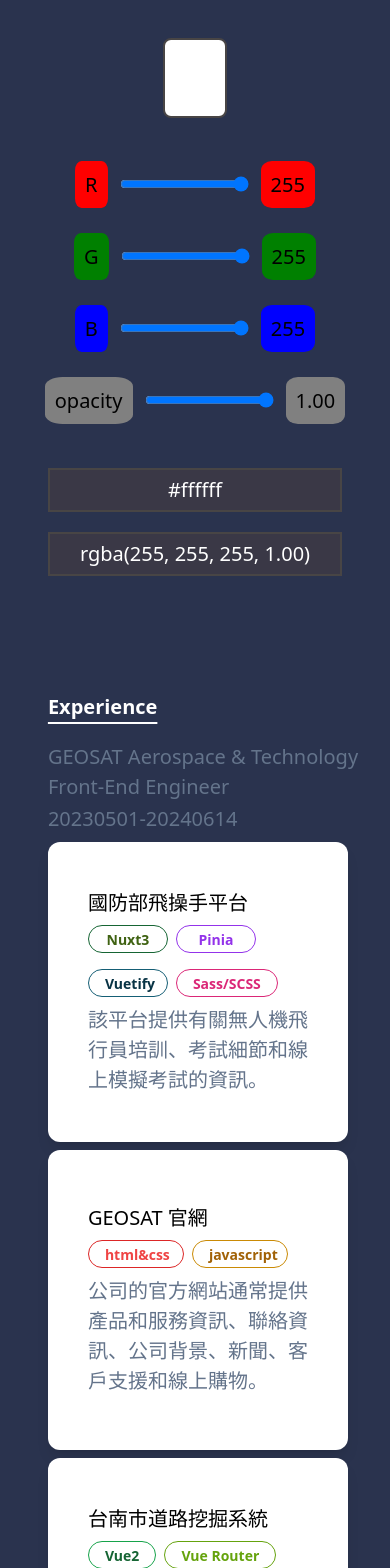
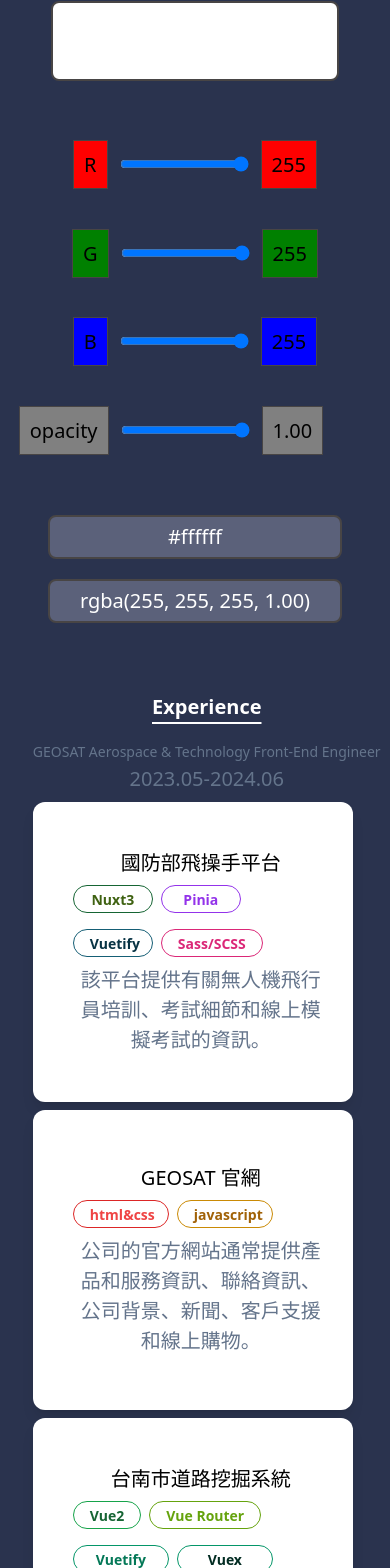
Before and after one commit to kuomay/Portfolio, a Nuxt app: page / in a window 390 px wide. Shown: the part 286-1854 px from the top of the page. Built offline with nearby package versions, Linux system fonts and the light colour scheme.

Commit message:
rwd調整

```diff
--- a/pages/index.vue
+++ b/pages/index.vue
@@ -6,13 +6,13 @@
           <h1 class="animate__animated animate__backInLeft sm:text-xs lg:text-4xl">Hi, I'm a Frontend Engineer.</h1>
           <h1 class="animate__animated animate__backInLeft mt-6">
             <span class="job-title sm:text-xs lg:text-4xl">My name is</span>
-            <span class="sm:text-3xl lg:text-6xl font-bold text-violet-300"> Sin-Mei, Kuo.</span>
+            <span class="sm:text-3xl lg:text-6xl font-bold text-violet-300"> Sin-Mei, Kuo</span>
           </h1>
         </div>
 
         <div class="flex-item item-2 animate__animated animate__heartBeat sm:text-sm">
           <div class="slider">
-            <h2 class="rounded-lg bg-gray-200 sm:w-72 h-20 lg:w-80" :style="{ backgroundColor: rgbaCode }"></h2>
+            <h2 class="rounded-lg bg-gray-200 w-72 h-20 lg:w-80" :style="{ backgroundColor: rgbaCode }"></h2>
 
             <!-- RGB 調節器 -->
             <div>
@@ -32,17 +32,17 @@
             </div>
             <div>
               <span class="alpha">opacity</span>
-              <input type="range" v-model.number="alpha" min="0" max="1" step="0.01" class="mr-3 mx-3 lg:w-48 sm:w-15">
-              <span class="alpha">{{ alpha.toFixed(2) }}</span>
+              <input type="range" v-model.number="alpha" min="0" max="1" step="0.01" class="mr-3 mx-3  lg:w-48 sm:w-15">
+              <span class="alpha mr-12">{{ alpha.toFixed(2) }}</span>
             </div>
 
             <!-- 顏色展示和 RGBA Code -->
             <div class="flex flex-row sm:flex flex-col ">
               <div class="" @click="copyHexCode">
-                <h2 class="hex-code text-center">{{ hexCode }}</h2>
+                <h2 class="hex-code flex items-center justify-center lg:h-20 rounded-lg">{{ hexCode }}</h2>
               </div>
               <div class="">
-                <h2 class="rgbaCode">{{ rgbaCode }}</h2>
+                <h2 class="rgbaCode flex items-center justify-center lg:h-20 rounded-lg">{{ rgbaCode }}</h2>
               </div>
             </div>
 
@@ -55,15 +55,15 @@
           <!-- 經歷 -->
           <div class="flex-item item-5 h-750 rounded-xl lg:py-8 lg:px-8">
 
-            <div class="lg:text-center space-y-2 sm:text-start">
+            <div class="text-center space-y-2 sm:text-start">
               <div class="space-y-0.5">
-                <p class="lg:text-4xl text-white font-semibold underline underline-offset-8 mb-5">
+                <p class="lg:text-4xl mr-9 text-white font-semibold underline underline-offset-8 mb-5">
                   Experience
                 </p>
-                <p class="lg:text-2xl text-slate-500">
-                  GEOSAT Aerospace & Technology <br > Front-End Engineer
+                <p class="text-sm mr-9 lg:text-2xl text-slate-500">
+                  GEOSAT Aerospace & Technology Front-End Engineer
                 </p>
-                <p class="text-slate-500 font-thin">20230501-20240614</p>
+                <p class="text-slate-500 mr-9 font-thin">2023.05-2024.06</p>
               </div>
               <!-- 1 -->
               <div class="flight-trainning p-6 max-w-3xl bg-white rounded-xl shadow-lg flex items-center space-x-4">
@@ -165,7 +165,7 @@
         <h1 class="text-center mb-5 text-white font-semibold underline underline-offset-8 sm:text-sm lg:text-4xl">
               SKILLS
         </h1>
-        <div class="skill py-8 px-8  bg-stone-900 rounded-xl shadow-lg space-y-2 sm:py-4 sm:space-y-0 sm:space-x-6 sm:w-2/4 lg:w-2/3 sm:flex flex-col">
+        <div class="skill py-8 px-8  bg-stone-900 rounded-xl shadow-lg space-y-2 sm:py-4 sm:space-y-0 sm:space-x-6 w-11/12 lg:w-2/3 sm:flex flex-col">
 
           <div class="flex-item item-7 text-center space-y-4 sm:text-left sm:flex-wrap">
             <div class="space-y-0.5">
@@ -173,18 +173,18 @@
                 Front-End Basic
               </p>
             </div>
-            <div class="p-6 mx-auto bg-white rounded-xl shadow-lg flex items-center space-x-4 lg:max-w-2xl">
-              <div class=" border-double border-4 border-sky-900 bg-black">
+            <div class="p-6 lg:mx-auto bg-white rounded-xl shadow-lg flex items-center space-x-4 w-70 lg:max-w-2xl">
+              <div class="w-20 lg:w-32 border-double border-4 border-sky-900 bg-black">
                 <img class="" src="/assets/javascript.svg" alt="javascript Logo">
-                <p class="text-white text-center sm:text-sm lg:text-xl">JavaScript</p>
+                <p class="text-white text-center text-sm lg:text-xl">JavaScript</p>
               </div>
-              <div class=" border-double border-4 border-sky-900 bg-black">
+              <div class="w-20 lg:w-32 border-double border-4 border-sky-900 bg-black">
                 <img class="" src="/assets/css.svg" alt="css Logo">
-                <p class="text-white text-center sm:text-sm lg:text-xl">css</p>
+                <p class="text-white text-center text-sm lg:text-xl">css</p>
               </div>
-              <div class=" border-double border-4 border-sky-900 bg-black">
+              <div class="w-20 lg:w-32 border-double border-4 border-sky-900 bg-black">
                 <img class="" src="/assets/html.svg" alt="html Logo">
-                <p class="text-white text-center sm:text-sm lg:text-xl">html</p>
+                <p class="text-white text-center text-sm lg:text-xl">html</p>
               </div>
             </div>
           </div>
@@ -195,18 +195,18 @@
                 Front-End Framework
               </p>
             </div>
-            <div class="p-6 mx-auto bg-white rounded-xl shadow-lg flex items-center space-x-4 max-w-2xl">
-              <div class="border-double border-4 border-sky-900 bg-black">
+            <div class="p-6 lg:mx-auto bg-white rounded-xl shadow-lg flex items-center space-x-4 w-70 lg:max-w-2xl">
+              <div class="w-20 lg:w-32 border-double border-4 border-sky-900 bg-black">
                 <img class="mt-5 mb-3" src="/assets/vue.svg" alt="vue Logo">
-                <p class="text-white text-center sm:text-sm lg:text-xl">Vue</p>
+                <p class="text-white text-center text-sm lg:text-xl">Vue</p>
               </div>
-              <div class=" border-double border-4 border-sky-900 bg-black">
+              <div class="w-20 lg:w-32 border-double border-4 border-sky-900 bg-black">
                 <img class=" mt-5 mb-3" src="/assets/nuxt.svg" alt="nuxt Logo">
-                <p class="text-white text-center sm:text-sm lg:text-xl">Nuxt</p>
+                <p class="text-white text-center text-sm lg:text-xl">Nuxt</p>
               </div>
-              <div class=" border-double border-4 border-sky-900 bg-black">
+              <div class="w-20 lg:w-32 border-double border-4 border-sky-900 bg-black">
                 <img class=" mt-5 mb-3" src="/assets/pinia.svg" alt="pinia Logo">
-                <p class="text-white text-center sm:text-sm lg:text-xl">Pinia</p>
+                <p class="text-white text-center text-sm lg:text-xl">Pinia</p>
               </div>
             </div>
           </div>
@@ -217,22 +217,22 @@
                 CSS Frameworks and Preprocessors
               </p>
             </div>
-            <div class="css-frameworks p-6 mx-auto bg-white rounded-xl shadow-lg flex items-center space-x-4 max-w-2xl">
-              <div class="ml-4 border-double border-4 border-sky-900 bg-black">
+            <div class="p-6 mx-auto bg-white rounded-xl shadow-lg flex items-center space-x-4 w-64 h-80 flex-wrap lg:max-w-2xl">
+              <div class="w-20 lg:w-32 ml-4 border-double border-4 border-sky-900 bg-black">
                 <img class="mt-5 mb-3" src="/assets/bootstrap.svg" alt="bootstrap Logo">
-                <p class="text-white text-center sm:text-sm lg:text-xl">Bootstrap</p>
+                <p class="text-white text-center text-sm lg:text-xl">Bootstrap</p>
               </div>
-              <div class=" border-double border-4 border-sky-900 bg-black">
+              <div class="w-20 lg:w-32 border-double border-4 border-sky-900 bg-black">
                 <img class=" mt-5 mb-3" src="/assets/vuetify.svg" alt="vuetify Logo">
-                <p class="text-white text-center sm:text-sm lg:text-xl">Vuetify</p>
+                <p class="text-white text-center text-sm lg:text-xl">Vuetify</p>
               </div>
-              <div class=" border-double border-4 border-sky-900 bg-black">
+              <div class="w-20 lg:w-32  border-double border-4 border-sky-900 bg-black">
                 <img class="mt-5 mb-3" src="/assets/tailwind.svg" alt="tailwind Logo">
-                <p class="text-white text-center sm:text-sm lg:text-xl">Tailwind css</p>
+                <p class="text-white text-center text-sm lg:text-xl">Tailwind css</p>
               </div>
-              <div class=" border-double border-4 border-sky-900 bg-black">
+              <div class="w-20 lg:w-32 border-double border-4 border-sky-900 bg-black">
                 <img class=" mt-5 mb-3" src="/assets/scss.svg" alt="scss Logo">
-                <p class="text-white text-center sm:text-sm lg:text-xl">Sass/Scss</p>
+                <p class="text-white text-center text-sm lg:text-xl">Sass/Scss</p>
               </div>
             </div>
           </div>
@@ -366,18 +366,18 @@ updateColorFromHex();
   }
 
   .flight-trainning {
-    width: 300px;
+    width: 320px;
     height: 300px;
 
   }
 
   .geosat{
-    width: 300px;
+    width: 320px;
     height: 300px;
   }
 
   .road{
-    width: 300px;
+    width: 320px;
     height: 300px;
   }
 
@@ -404,14 +404,8 @@ updateColorFromHex();
       }
     }
 
-  .css-frameworks {
-    width: 300px;
-    height: 300px;
-    flex-wrap: wrap;
-  }
-
   .item-5{
-    width: 28%; /* 小屏幕下佔滿寬度 */
+    width: 31%; /* 小屏幕下佔滿寬度 */
   }
 
   .item-6 {
@@ -420,7 +414,8 @@ updateColorFromHex();
 }
 
 .slider {
-  height: 600px;
+  width: 500px;
+  height: 700px;
   display: flex;
   flex-direction: column;
   justify-content: space-around;
@@ -431,7 +426,7 @@ updateColorFromHex();
 .green,
 .blue,
 .alpha {
-  border-radius: 20%;
+  border: #484545 1px solid;
   padding: 10px;
 }
 
@@ -453,7 +448,7 @@ updateColorFromHex();
 
 h2 {
   color: #ffffff;
-  background-color: rgba(75, 63, 63, 0.5);
+  background-color: rgba(139, 143, 166, 0.5);
   border: 2px solid #484545;
   margin: 10px 10px;
   padding: 5px 30px;
--- a/pages/project.vue
+++ b/pages/project.vue
@@ -1,10 +1,10 @@
 <template>
-      <div class="flight-trainning  mx-auto p-6 max-w-4xl bg-white rounded-xl shadow-lg flex items-center space-x-4">
-                <div class="shrink-0">
-                  <img class="h-80 hidden sm:block" src="/assets/013 2024-06-21 185608.png" alt="">
+      <div class="flight-trainning  mx-auto p-6 max-w-5xl bg-white rounded-xl shadow-lg flex items-center space-x-4">
+                <div class="">
+                  <img class="h-80  hidden sm:block" src="/assets/013 2024-06-21 185608.png" alt="">
                 </div>
                 <div>
-                  <div class="text-xl font-medium text-black ">國防部飛操手平台</div>
+                  <a class="text-xl font-medium text-black mt-3" href="https://maxs-fer.geosat.com.tw/" target="_blank">國防部飛操手平台</a>
                   <div class="flex flex-row flex-wrap">
                     <div class="w-20 h-7 text-center mt-2 mb-2 mr-2 px-4 py-1 text-sm text-lime-800 font-semibold rounded-full border border-green-800 hover:text-white hover:bg-green-800 hover:border-transparent focus:outline-none focus:ring-2 focus:ring-green-800 focus:ring-offset-2">Nuxt3</div>
                     <div class="w-20 h-7 text-center mt-2 mb-2 mr-2 px-4 py-1 text-sm text-purple-600 font-semibold rounded-full border border-purple-600 hover:text-white hover:bg-purple-600 hover:border-transparent focus:outline-none focus:ring-2 focus:ring-purple-600 focus:ring-offset-2">Pinia</div>
@@ -14,7 +14,7 @@
 
                   <p class="text-slate-500">
                     該平台提供有關無人機飛行員培訓、考試細節和線上模擬考試的資訊。</p>
-                    <a class="mt-3" href="https://maxs-fer.geosat.com.tw/" target="_blank">https://maxs-fer.geosat.com.tw/</a>
+
                 </div>
               </div>
 </template>
```
Also changed, not shown: 1 other file (tests, documents, lock files or other folders).
